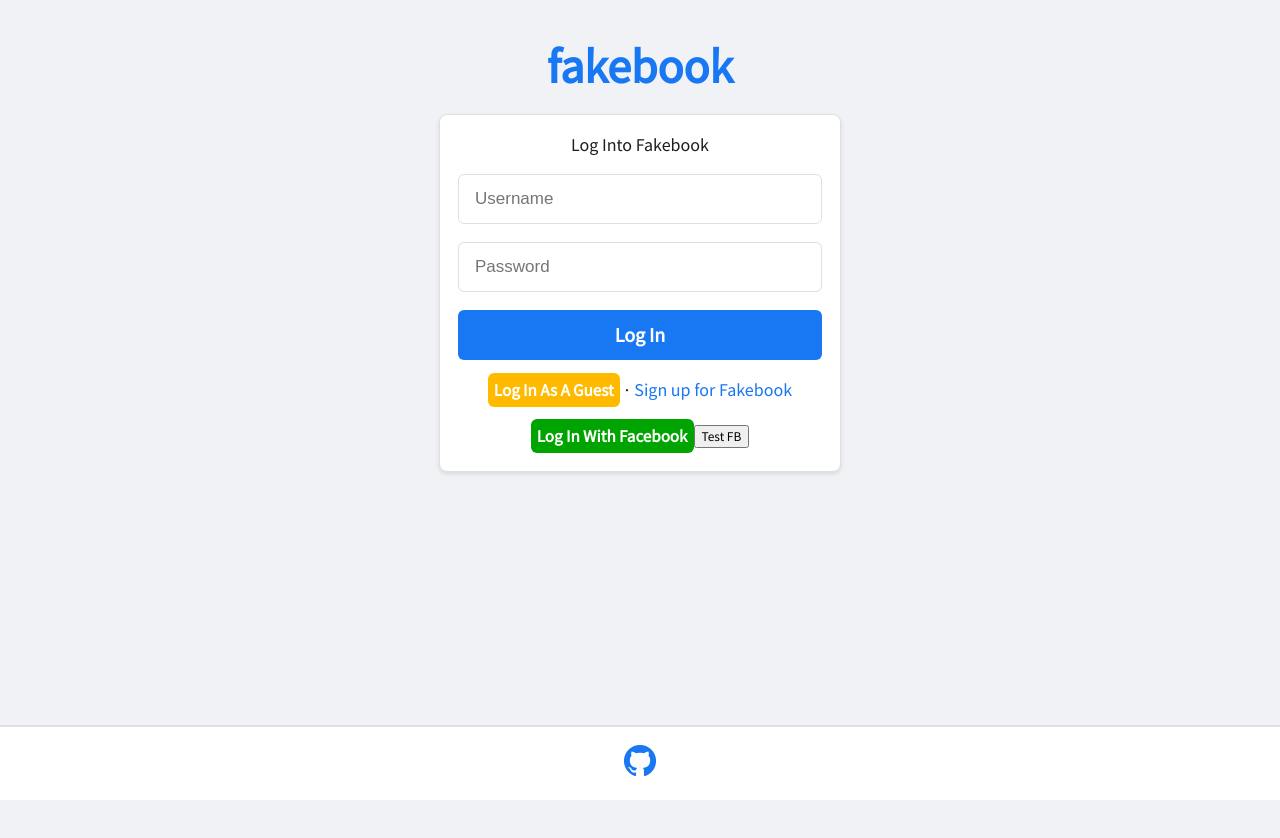
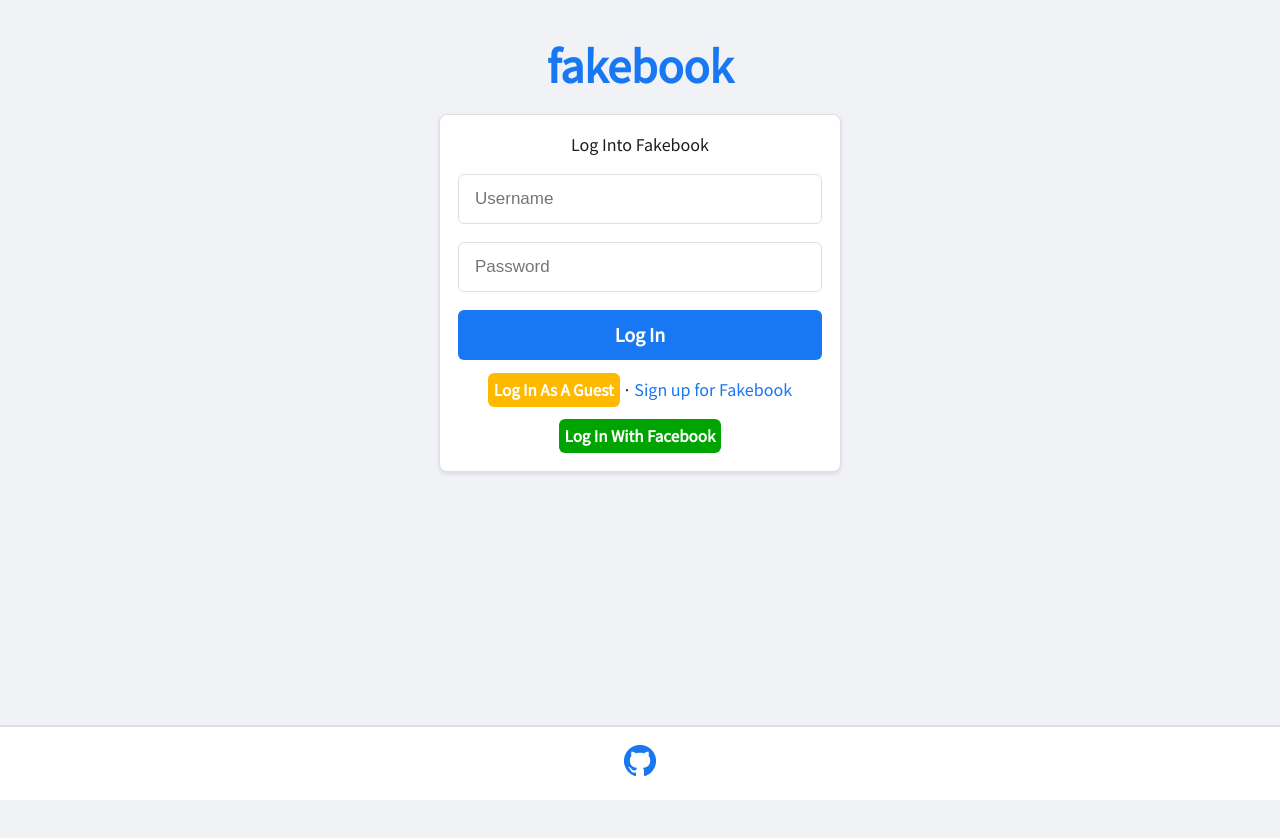
Before and after one commit to RShillgit/Fakebook, a React (Create React App) app in the folder client/: page /login in a window 1280 px wide. Shown: the top 838 px of the page. Built offline with nearby package versions, Linux system fonts and the light colour scheme.

Commit message:
Removed new facebook login button

```diff
--- a/client/src/components/login.js
+++ b/client/src/components/login.js
@@ -80,7 +80,6 @@ const Login = (props) => {
                                 <a href={fbURL}>
                                     <button id="fbLoginButton">Log In With Facebook</button>
                                 </a>
-                                <button onClick={facebookLogin}>Test FB</button>
                             </div>
                         </div>
                     </div>
@@ -162,16 +161,6 @@ const Login = (props) => {
         })
     }
 
-    const facebookLogin = () => {
-        fetch(fbURL, {
-            headers: { "Content-Type": "application/json" },
-            mode: 'cors',
-        })
-        .then(res => res.json())
-        .then(data => console.log(data))
-        .catch(err => console.log(err))
-    }
-
     return (
         <div className="Page">
             <div className="loginPageContainer">
```
